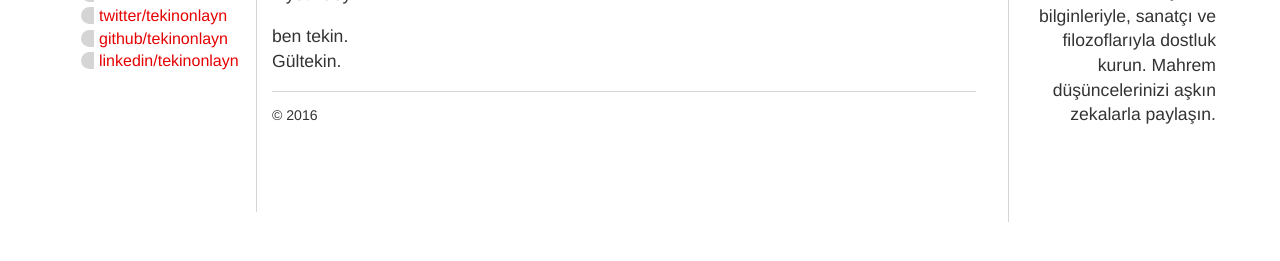
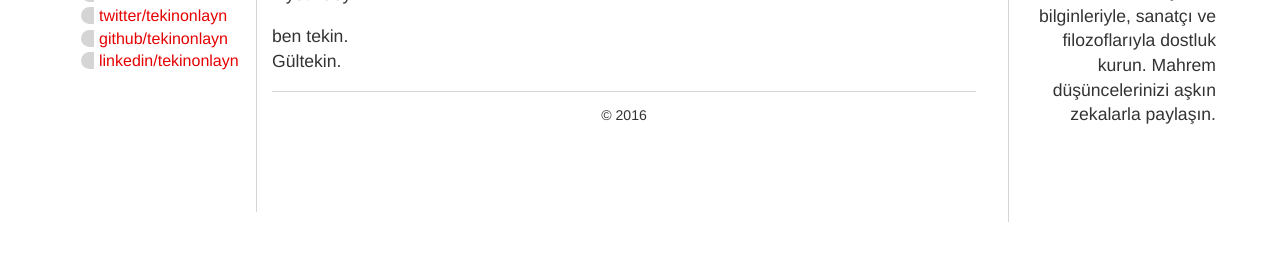
Before and after one commit to tekinonlayn/gi.github.io, a Jekyll site: the page built from index.html, in a window 1280 px wide. Shown: the part 298-559 px from the top of the page. Built offline with Jekyll 4.4.1, drawn with Linux system fonts in a browser that asks for light colours.

Commit message:
Update varsay.css

```diff
--- a/css/varsay.css
+++ b/css/varsay.css
@@ -80,7 +80,7 @@ nav ul li, footer ul li {
     margin-right: 20px;
 
 }
-footer ul li {
+footer p {
     text-align: center;
 }
 
```
